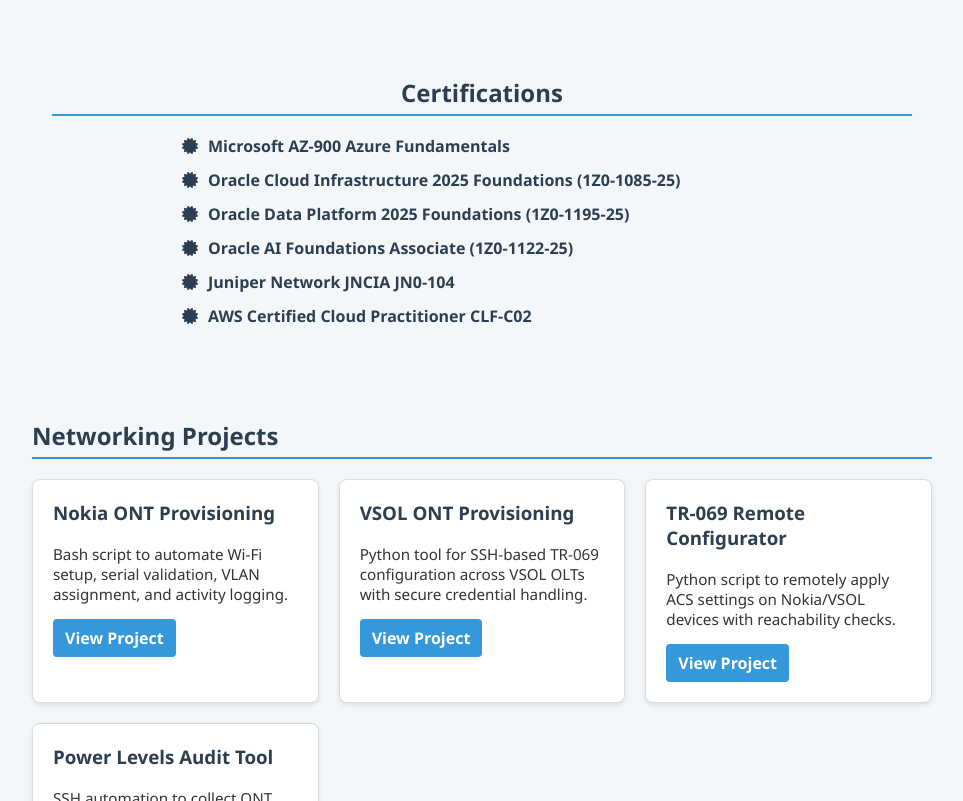
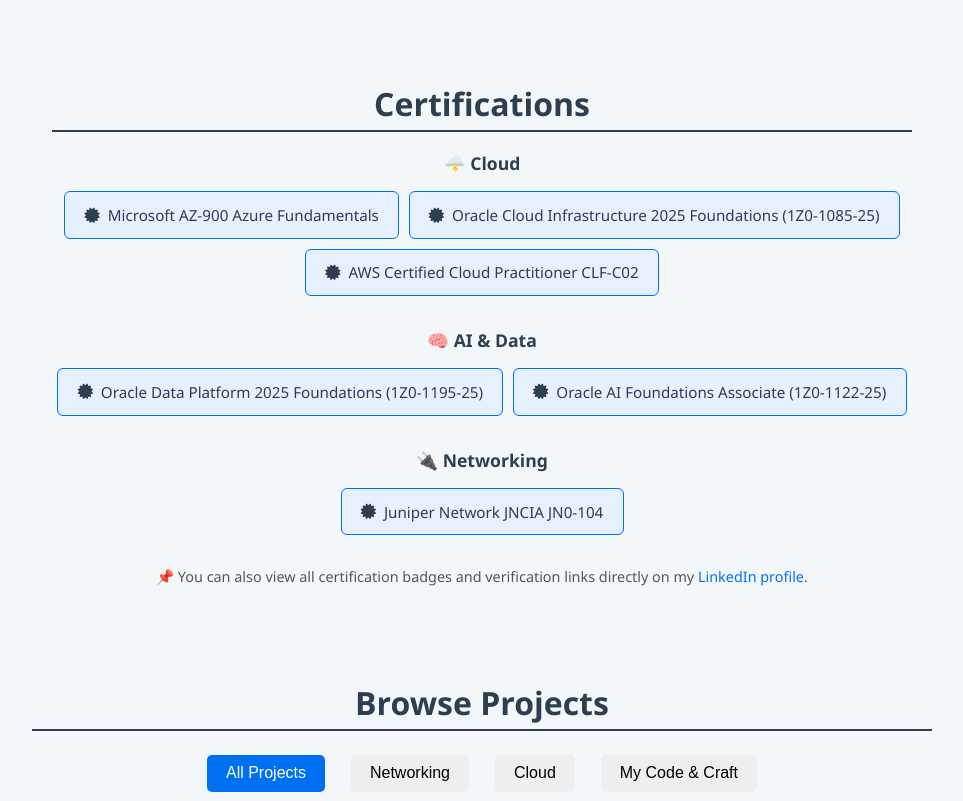
Before and after one commit to lucianakenya/portfolio, a plain HTML site: page index.html in a window 1280 px wide. Shown: the part 900-1701 px from the top of the page, without its empty margins (158-1121 px from the left). Drawn offline with Linux system fonts and the light colour scheme.

Commit message:
Updates on site content

```diff
--- a/index.html
+++ b/index.html
@@ -54,18 +54,60 @@
   </div>
 
 <section id="certifications">
-  <h2>Certifications</h2>
-  <ul class="cert-list">
-    <li><i class="fas fa-certificate"></i> <a href="https://www.credly.com/badges/69ca0447-1d22-4be9-80af-5b0af3901223/linked_in_profile" target="_blank">Microsoft AZ-900 Azure Fundamentals</a></li>
-    <li><i class="fas fa-certificate"></i> <a href="https://catalog-education.oracle.com/ords/certview/sharebadge?id=1B1F8335FCAD057623084CBF7CBEB2057169DA6C9E1AFD70DF59103FD65F1E11" target="_blank">Oracle Cloud Infrastructure 2025 Foundations (1Z0-1085-25)</a></li>
-    <li><i class="fas fa-certificate"></i> <a href="https://catalog-education.oracle.com/ords/certview/sharebadge?id=19D5D32885915EFC7FFB5A9E8EC90026D4CAFA90CD21F1635F698DB9E6281A22" target="_blank">Oracle Data Platform 2025 Foundations (1Z0-1195-25)</a></li>
-    <li><i class="fas fa-certificate"></i> <a href="https://catalog-education.oracle.com/ords/certview/sharebadge?id=6794E05D118E457AFDC4E5C6173FCD19C774D20AED86F6BB56D4CE5B993FFAAE" target="_blank">Oracle AI Foundations Associate (1Z0-1122-25)</a></li>
-    <li><i class="fas fa-certificate"></i> <a href="https://www.linkedin.com/posts/lucy-nyambura-5704a1232_junipernetworksproducts-share-7115932203666092032-VUYw?utm_source=share&utm_medium=member_desktop&rcm=ACoAADoXw-QBakTUAl0UhfLAPr_ovPqs2Djkkr0" target="_blank">Juniper Network JNCIA JN0-104</a></li>
-    <li><i class="fas fa-certificate"></i> <a href="https://aws.amazon.com/certification/certified-cloud-practitioner/" target="_blank">AWS Certified Cloud Practitioner CLF-C02</a></li>
-  </ul>
+  <h2 class="section-title">Certifications</h2>
+
+  <div class="cert-category">
+    <h3>🌩️ Cloud</h3>
+    <div class="cert-button-group">
+      <a href="https://www.credly.com/badges/69ca0447-1d22-4be9-80af-5b0af3901223/linked_in_profile" target="_blank" class="cert-button">
+        <i class="fas fa-certificate"></i> Microsoft AZ-900 Azure Fundamentals
+      </a>
+      <a href="https://catalog-education.oracle.com/ords/certview/sharebadge?id=19D5D32885915EFC7FFB5A9E8EC90026D4CAFA90CD21F1635F698DB9E6281A22" target="_blank" class="cert-button">
+        <i class="fas fa-certificate"></i> Oracle Cloud Infrastructure 2025 Foundations (1Z0-1085-25)
+      </a>
+      <a href="https://www.credly.com/badges/69ca0447-1d22-4be9-80af-5b0af3901223/linked_in_profile" target="_blank" class="cert-button">
+        <i class="fas fa-certificate"></i> AWS Certified Cloud Practitioner CLF-C02
+      </a>
+    </div>
+  </div>
+
+  <div class="cert-category">
+    <h3>🧠 AI & Data</h3>
+    <div class="cert-button-group">
+      <a href="https://catalog-education.oracle.com/ords/certview/sharebadge?id=19D5D32885915EFC7FFB5A9E8EC90026D4CAFA90CD21F1635F698DB9E6281A22" target="_blank" class="cert-button">
+        <i class="fas fa-certificate"></i> Oracle Data Platform 2025 Foundations (1Z0-1195-25)
+      </a>
+      <a href="https://catalog-education.oracle.com/ords/certview/sharebadge?id=6794E05D118E457AFDC4E5C6173FCD19C774D20AED86F6BB56D4CE5B993FFAAE" target="_blank" class="cert-button">
+        <i class="fas fa-certificate"></i> Oracle AI Foundations Associate (1Z0-1122-25)
+      </a>
+    </div>
+  </div>
+
+  <div class="cert-category">
+    <h3>🔌 Networking</h3>
+    <div class="cert-button-group">
+      <a href="https://www.linkedin.com/posts/lucy-nyambura-5704a1232_junipernetworksproducts-share-7115932203666092032-VUYw?utm_source=share&utm_medium=member_desktop&rcm=ACoAADoXw-QBakTUAl0UhfLAPr_ovPqs2Djkkr0" target="_blank" class="cert-button">
+        <i class="fas fa-certificate"></i> Juniper Network JNCIA JN0-104
+      </a>
+    </div>
+  </div>
+
+  <p class="cert-note">
+    📌 You can also view all certification badges and verification links directly on my
+    <a href="https://www.linkedin.com/in/lucy-nyambura-5704a1232" target="_blank">LinkedIn profile</a>.
+  </p>
 </section>
-
-<section id="projects">
+  </section>
+</section><section id="project-filter">
+  <h2 class="section-title">Browse Projects</h2>
+  <div class="filter-buttons">
+    <button class="active" onclick="filterProjects('all')">All Projects</button>
+    <button onclick="filterProjects('networking')">Networking</button>
+    <button onclick="filterProjects('cloud')">Cloud</button>
+    <button onclick="filterProjects('other')">My Code & Craft</button>
+  </div>
+</section>
+<section id="projects" class="project-section networking">
   <h2>Networking Projects</h2>
   <div class="project-grid">
 
@@ -96,7 +138,7 @@
   </div>
 </section>
 
-<section id="projects">
+<section id="projects" class="project-section cloud">
   <h2>Cloud Projects (AWS)</h2>
   <div class="project-grid">
 
@@ -139,34 +181,72 @@
   </div>
 </section>
 
+<section id="projects" class="project-section other">
+  <h2>Other Projects</h2>
+  <div class="project-grid">
+    <div class="project-card">
+      <h3>Web Portfolio</h3>
+      <p>Personal portfolio showcasing my skills, certifications, and cloud/networking projects.</p>
+      <a href="https://portfolio-ten-omega-14.vercel.app/" target="_blank">Visit Portfolio</a>
+    </div>
+  </div>
+</section>
+<div class="project-grid">
+ <div class="project-card">
+  <h3>Chocobean Café Website</h3>
+  <p>A responsive café website featuring a dynamic menu, interactive ordering interface, average wait time calculator, contact details, and a customer review form</p>
+  <a href="http://chocobean-cafe.s3-website.eu-north-1.amazonaws.com/" target="_blank" class="cert-button">Visit Website</a>
+</div>
+
   </div>
 </section>
 
 
+
 <section id="contact">
-  <h2>Contact</h2>
+  <h2 class="section-title">Get in Touch</h2>
   <div class="contact-details">
-    <p><i class="fas fa-envelope"></i> <a href="mailto:nyamburalucy678@gmail.com">nyamburalucy678@gmail.com</a></p>
-    <p><i class="fas fa-phone-alt"></i> +254 703 498 550</p>
+    <div class="contact-item">
+      <span class="icon">&#9993;</span>
+      <a href="mailto:nyamburalucy678@gmail.com">nyamburalucy678@gmail.com</a>
+    </div>
+    <div class="contact-item">
+      <span class="icon">&#128222;</span>
+      <span>+254 703 498 550</span>
+    </div>
   </div>
-
 
   <div class="social-links">
     <h3>Connect with Me</h3>
     <a href="https://github.com/lucianakenya" target="_blank"><i class="fab fa-github"></i> GitHub</a>
     <a href="https://www.linkedin.com/in/lucy-nyambura-5704a1232" target="_blank"><i class="fab fa-linkedin"></i> LinkedIn</a>
     <a href="https://lucy-nyambura.mystrikingly.com/" target="_blank"><i class="fas fa-globe"></i> Portfolio</a>
-    <a href="https://https://builder.aws.com/content/3448vhT5BjFtEadHpse8aU5FFOB/aws-fundamentals-laying-the-groundwork-for-cloud-architecture" target="_blank"><i class="fab fa-medium"></i> Medium</a>
-   <a href="assets/Lucy_NyamburaCV.docx" target="_blank" class="cv-link"><i class="fas fa-file-alt"></i> View CV</a>
+    <a href="https://builder.aws.com/content/3448vhT5BjFtEadHpse8aU5FFOB/aws-fundamentals-laying-the-groundwork-for-cloud-architecture" target="_blank"><i class="fab fa-medium"></i> Medium</a>
+    <a href="assets/Lucy_NyamburaCV.docx" target="_blank" class="cv-link"><i class="fas fa-file-alt"></i> View CV</a>
   </div>
 </section>
-
   </main>
 
   <footer>
     <p>&copy; 2025 Lucy Nyambura. All rights reserved.</p>
   </footer>
+<script>
+function filterProjects(category) {
+  const sections = document.querySelectorAll('.project-section');
+  const buttons = document.querySelectorAll('.filter-buttons button');
 
+  buttons.forEach(btn => btn.classList.remove('active'));
+  document.querySelector(`button[onclick="filterProjects('${category}')"]`).classList.add('active');
+
+  sections.forEach(section => {
+    if (category === 'all' || section.classList.contains(category)) {
+      section.style.display = 'block';
+    } else {
+      section.style.display = 'none';
+    }
+  });
+}
+</script>
   <script src="script.js"></script>
 </body>
 </html>
--- a/style.css
+++ b/style.css
@@ -29,8 +29,9 @@
   position: relative;
   z-index: 1;
 }
+
 nav {
-  background-color: #3498db;
+  background-color: #2c3e50;
   display: flex;
   justify-content: center;
   padding: 10px;
@@ -44,8 +45,9 @@
 }
 
 nav a:hover {
-  color: #1abc9c;
+  color: #2c3e50;
 }
+
 .skills-grid {
   display: grid;
   grid-template-columns: repeat(auto-fit, minmax(300px, 1fr));
@@ -65,7 +67,7 @@
 
 .skills-grid li i {
   margin-right: 8px;
-  color: #3498db;
+  color: #2c3e50;
 }
 
 .certifications h3 {
@@ -77,6 +79,7 @@
   list-style-type: disc;
   padding-left: 20px;
 }
+
 /* === Main Content === */
 main {
   max-width: 900px;
@@ -90,7 +93,7 @@
 
 h2 {
   color: #2c3e50;
-  border-bottom: 2px solid #3498db;
+  border-bottom: 2px solid #2c3e50;
   padding-bottom: 5px;
 }
 
@@ -98,10 +101,11 @@
   list-style-type: square;
   padding-left: 20px;
 }
+
 .contact-details {
   background-color: white;
   padding: 20px;
-  border-left: 4px solid #3498db;
+  border-left: 4px solid #2c3e50;
   box-shadow: 0 1px 4px rgba(0,0,0,0.05);
   border-radius: 6px;
   max-width: 500px;
@@ -117,8 +121,9 @@
 
 .contact-details i {
   margin-right: 10px;
-  color: #3498db;
+  color: #2c3e50;
 }
+
 /* === Project Cards === */
 .project-grid {
   display: grid;
@@ -147,7 +152,7 @@
 .project-card a {
   display: inline-block;
   padding: 8px 12px;
-  background-color: #3498db;
+  background-color: #0070f3;
   color: white;
   text-decoration: none;
   border-radius: 4px;
@@ -155,8 +160,9 @@
 }
 
 .project-card a:hover {
-  background-color: #1abc9c;
+  background-color: #005bb5;
 }
+
 #certifications {
   padding: 40px 20px;
   text-align: center;
@@ -179,38 +185,79 @@
 
 .cert-list i {
   margin-right: 10px;
-  color: #3498db;
+  color: #2c3e50;
 }
 
 .cert-list a {
-  color: #1abc9c;
+  color: #2c3e50;
   text-decoration: none;
   font-weight: bold;
 }
 
 .cert-list a:hover {
+  color: #2c3e50;
   text-decoration: underline;
 }
-.cert-list li {
-  margin-bottom: 12px;
-  font-size: 1em;
-  display: flex;
-  align-items: center;
+
+.cert-category {
+  margin-bottom: 2rem;
 }
 
-.cert-list i {
-  margin-right: 10px;
-  color: #2c3e50; /* Unified dark blue for icons */
+.cert-category h3 {
+  text-align: center;
+  margin-bottom: 1rem;
+  color: #2c3e50;
+  font-size: 1.1rem;
 }
 
-.cert-list a {
-  color: #2c3e50; /* Same color as icons */
-  text-decoration: none;
-  font-weight: bold;
+.cert-button-group {
+  display: flex;
+  flex-wrap: wrap;
+  justify-content: center;
+  gap: 0.6rem;
 }
 
-.cert-list a:hover {
-  color: #3498db; /* Accent blue on hover */
+.cert-button {
+  background: #0070f3;
+  color: white;
+  text-decoration: none;
+  padding: 0.8rem 1.2rem;
+  border-radius: 6px;
+  font-size: 0.95rem;
+  font-weight: 500;
+  display: inline-flex;
+  align-items: center;
+  gap: 0.5rem;
+  transition: background 0.3s ease;
+  border: 1px solid #0070f3;
+}
+.cert-button {
+  background: #e6f0ff; /* soft blue */
+  color: #2c3e50;
+  border: 1px solid #0070f3;
+}
+.cert-button:hover {
+  background: #0070f3;
+  color: white;
+}
+.cert-button:hover {
+  background: #005bb5;
+}
+
+.cert-note {
+  text-align: center;
+  margin-top: 1rem;
+  font-size: 0.9rem;
+  color: #555;
+}
+
+.cert-note a {
+  color: #0070f3;
+  font-weight: 500;
+  text-decoration: none;
+}
+
+.cert-note a:hover {
   text-decoration: underline;
 }
 /* === Contact & Social Links === */
@@ -218,22 +265,131 @@
   margin-top: 15px;
 }
 
+.contact-wrapper {
+  display: flex;
+  flex-wrap: wrap;
+  justify-content: space-between;
+  gap: 2rem;
+  margin-top: 2rem;
+}
+
+.contact-details,
+.social-links {
+  flex: 1 1 300px;
+}
+
+.contact-item {
+  display: flex;
+  align-items: center;
+  gap: 0.6rem;
+  margin-bottom: 0.8rem;
+  font-size: 1rem;
+}
+
+.contact-item .icon {
+  font-size: 1.2rem;
+  color: #2c3e50;
+}
+
+.social-links h3 {
+  margin-bottom: 0.8rem;
+  color: #2c3e50;
+}
+
+.social-links a {
+  display: block;
+  margin-bottom: 0.5rem;
+  color: #2c3e50;
+  text-decoration: none;
+  font-weight: 500;
+}
+
+.social-links a:hover {
+  text-decoration: underline;
+}
+
+.cv-link {
+  font-weight: 600;
+}
+
+@media (max-width: 768px) {
+  .contact-wrapper {
+    flex-direction: column;
+  }
+}
+
 .social-links h3 {
   margin-bottom: 10px;
-  color: #2c3e50;
+  color: #0070f3;
 }
 
 .social-links a {
   display: inline-block;
   margin-right: 15px;
-  color: #1abc9c;
+  color: #0070f3;
   text-decoration: none;
   font-weight: bold;
   font-size: 1.1em;
 }
 
+.social-links a:hover {
+  text-decoration: underline;
+}
+.section-title {
+  text-align: center;
+  font-size: 2rem;
+  margin-bottom: 1.2rem;
+  color: #2c3e50;
+}
+
+.filter-buttons {
+  display: flex;
+  justify-content: center;
+  flex-wrap: wrap;
+  gap: 1rem;
+  margin-bottom: 2.5rem;
+}
+
+.filter-buttons button {
+  background: #f0f0f0;
+  border: none;
+  padding: 0.7rem 1.4rem;
+  border-radius: 6px;
+  font-size: 1rem;
+  cursor: pointer;
+  transition: background 0.3s ease, color 0.3s ease;
+}
+
+.filter-buttons button.active,
+.filter-buttons button:hover {
+  background: #0070f3;
+  color: white;
+}
+
 .social-links a i {
   margin-right: 8px;
+}
+
+.filter-buttons {
+  text-align: center;
+  margin-bottom: 2rem;
+}
+
+.filter-buttons button {
+  background: #eee;
+  border: none;
+  padding: 0.6rem 1.2rem;
+  margin: 0.3rem;
+  border-radius: 5px;
+  cursor: pointer;
+  font-size: 1rem;
+  transition: background 0.3s;
+}
+
+.filter-buttons button.active,
+.filter-buttons button:hover {
+  background: #0070f3;
+  color: white;
 }
 
 /* === Footer === */
```
